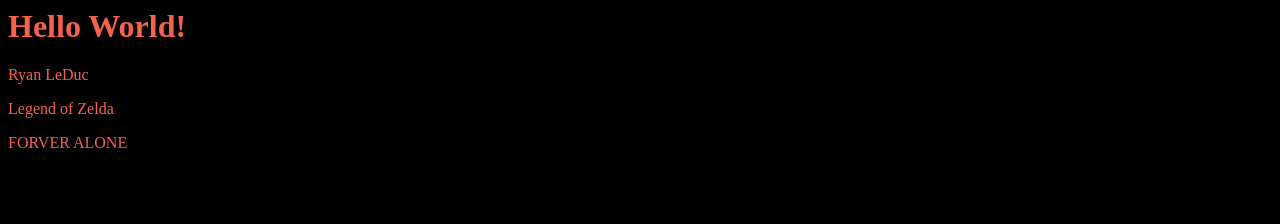
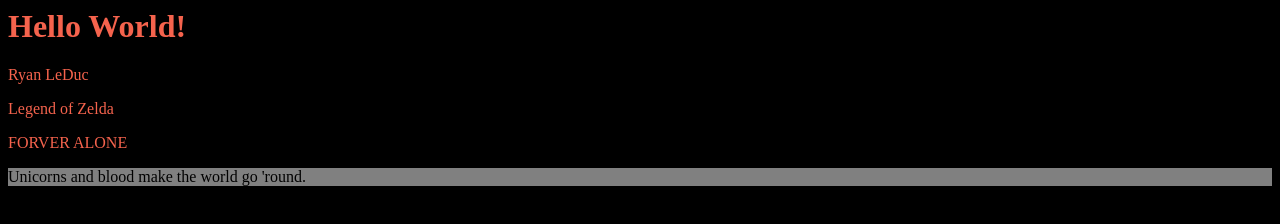
Before and after one commit to leducrd/git-inclass, a plain HTML site: page index.html in a window 1280 px wide. Drawn offline with Linux system fonts and the light colour scheme.

Commit message:
Added mission statement with color

```diff
--- a/index.html
+++ b/index.html
@@ -4,6 +4,10 @@
       body {
         background: #000;
         color: #F5634D;
+      }
+      .bender {
+        background: gray;
+        color: #000;
       }
     </style>
   </head>
@@ -20,5 +24,8 @@
     <p>
       FORVER ALONE
     </p>
+    <p p class="bender">
+      Unicorns and blood make the world go 'round.
+    </p>
   </body>
 </html>
```
